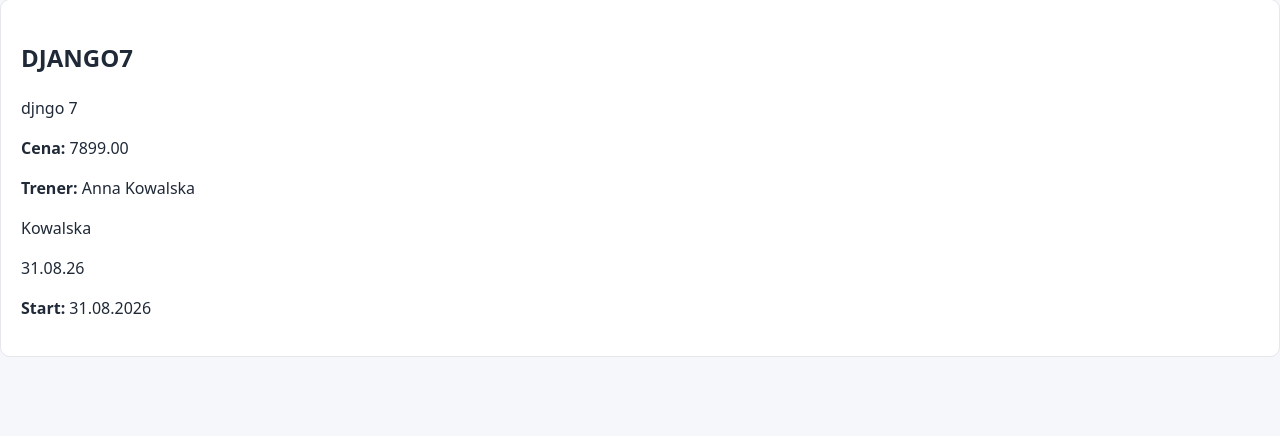
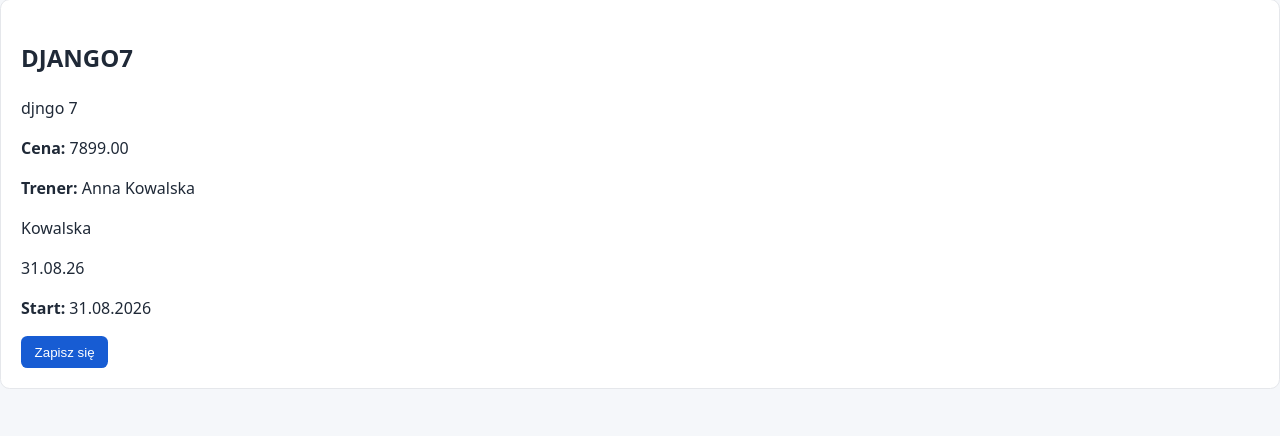
Before and after one commit to rajkonkret/PythonProjectDjango-3-08-2026, a Django app: page /courses/4/ in a window 1280 px wide. Shown: the part 31-467 px from the top of the page. Run offline with Django 5.2, Linux system fonts and the light colour scheme; data comes from the database, SQL or seed files in the repository; both versions use the stored data as it was after the commit.

Commit message:
[2 36] update app courses add Enroll

```diff
--- a/coursehub/templates/courses/course_detail.html
+++ b/coursehub/templates/courses/course_detail.html
@@ -11,7 +11,12 @@
         <p>{{ course.trainer.last_name }}</p>
         <p>{{ course.start_date|date:"d.m.y" }}</p>
         <p><strong>Start:</strong> {{ course.start_date|date:"d.m.Y" }}</p>
-    </article>
+<form method="post" action="{% url 'courses:enroll_in_course' course.pk %}" class="inline">
+        {% csrf_token %}
+        <button type="submit">Zapisz się</button>
+</form>
+</article>
+
 
 
 {% endblock %}
```
Also changed, not shown: coursehub/db.sqlite3.
